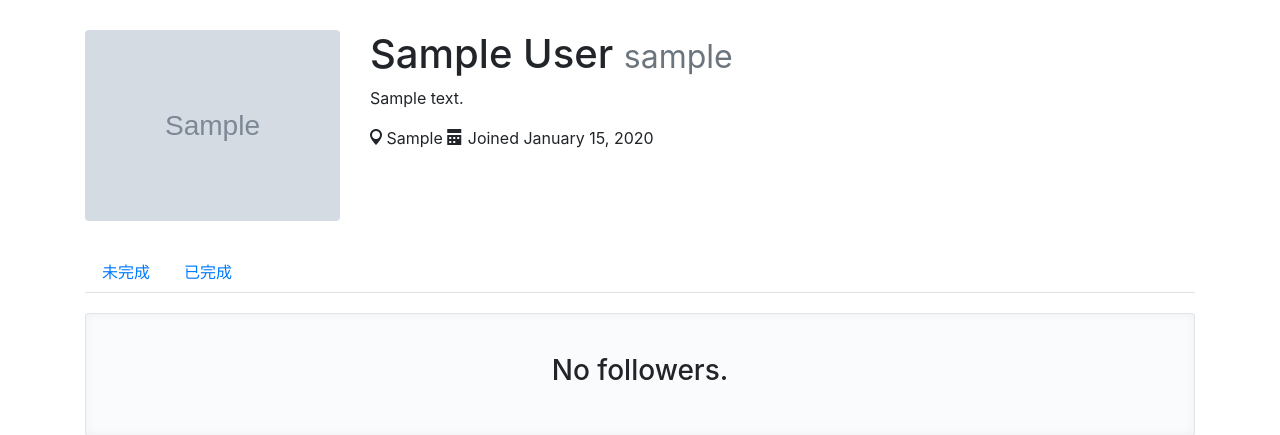
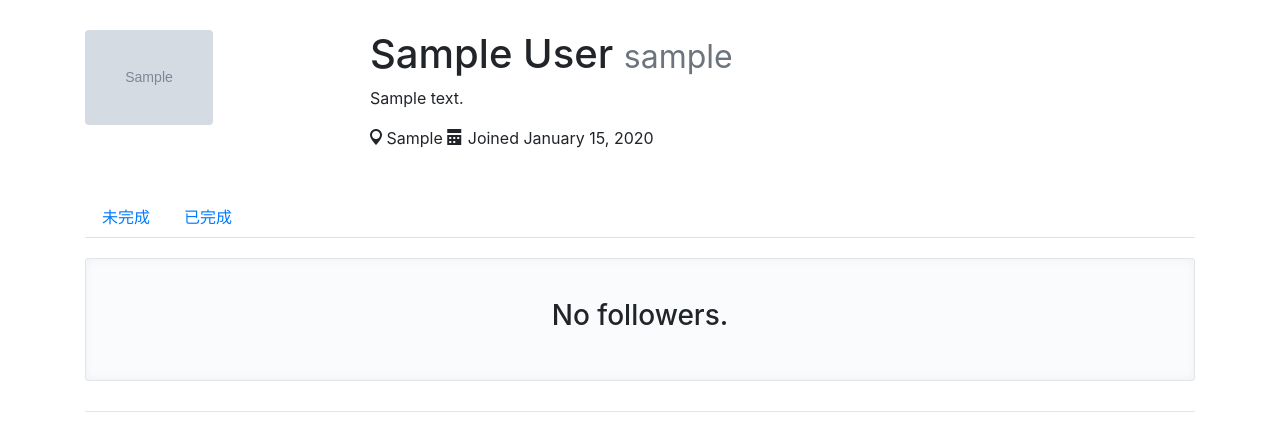
Before and after one commit to yuquant/dicom_download_manager, a Flask app: a page that uses datacenter/templates/user/_header.html in a window 1280 px wide. Shown: the part 59-494 px from the top of the page. Run offline with Flask 2, Linux system fonts and the light colour scheme; tables that the repository leaves empty hold one stand-in row (values such as "Sample post"); grey boxes marked "Sample" are stand-in pictures; some libraries are stand-ins or nearby versions.

Commit message:
样式调整

```diff
--- a/datacenter/blueprints/auth.py
+++ b/datacenter/blueprints/auth.py
@@ -32,7 +32,7 @@ def login():
             else:
                 flash('Your account is blocked.', 'warning')
                 return redirect(url_for('main.index'))
-        flash('邮箱或密码错误.', 'warning')
+        flash('用户名或密码错误.', 'warning')
     return render_template('auth/login.html', form=form)
 
 
--- a/datacenter/static/css/style.css
+++ b/datacenter/static/css/style.css
@@ -328,3 +328,7 @@ input:-ms-input-placeholder, textarea:-ms-input-placeholder {
 .img-fluid {
     width: 100%;
 }
+
+#avatar-m {
+    width: 50%;
+}
--- a/datacenter/templates/user/_header.html
+++ b/datacenter/templates/user/_header.html
@@ -6,7 +6,7 @@
     <div class="col-md-3">
         <a href="{% if current_user == user %}{{ url_for('.change_avatar') }}{% else %}#{% endif %}"
            title="Change avatar">
-            <img class="img-fluid rounded" src="{{ url_for('main.get_avatar', filename=user.avatar_m) }}">
+            <img class="img-fluid rounded" id="avatar-m" src="{{ url_for('main.get_avatar', filename=user.avatar_m) }}">
         </a>
     </div>
     <div class="col-md-9">
```
